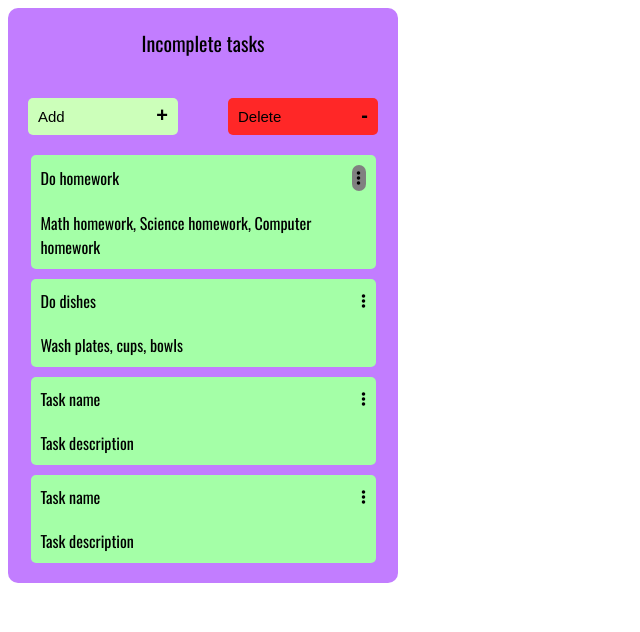
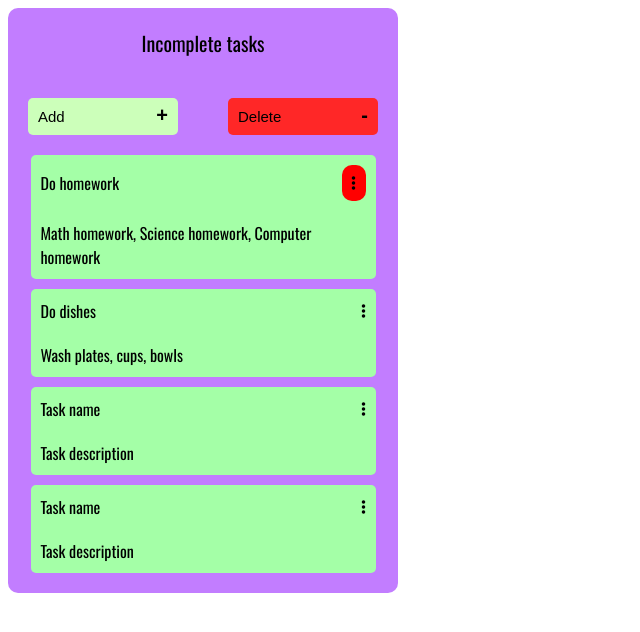
Before and after one commit to prasanna177/todo-javascript, a plain HTML site: page todo.html in a window 1280 px wide. In both pictures the pointer is over the icon 363 px from the left and 177 px from the top of the page. Shown: the whole page, without its empty margins (0-640 px from the left). Drawn offline with nearby package versions, Linux system fonts and the light colour scheme.

Commit message:
changes in UI

```diff
--- a/styles/styles.css
+++ b/styles/styles.css
@@ -157,9 +157,9 @@ body {
 }
 
 .fa-solid:hover{
-  background-color: gray;
-  padding: 5px;
-  border-radius: 20px;
+  background-color: red;
+  padding: 10px;
+  border-radius: 10px;
 }
 
 .fa-solid:active {
```
